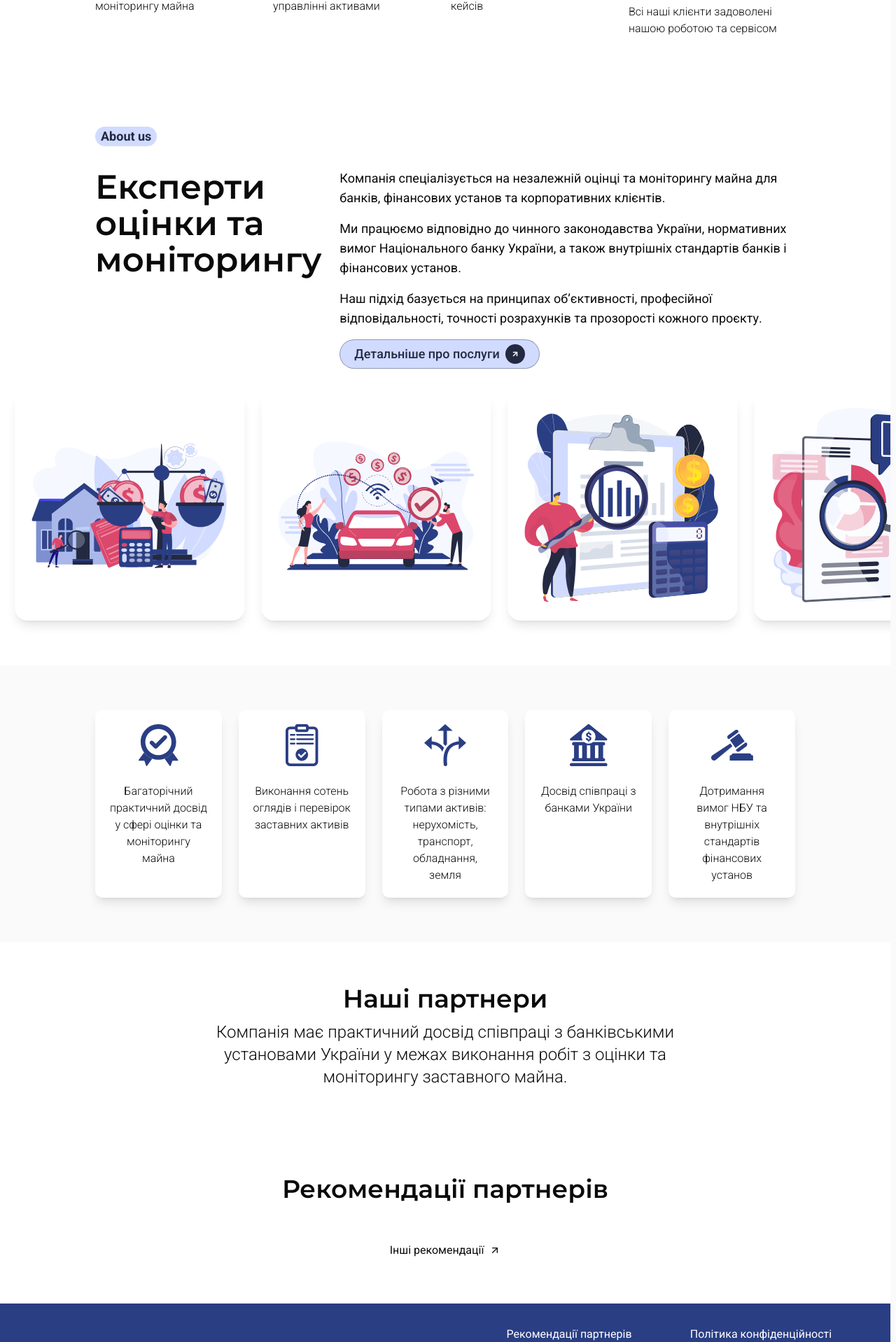
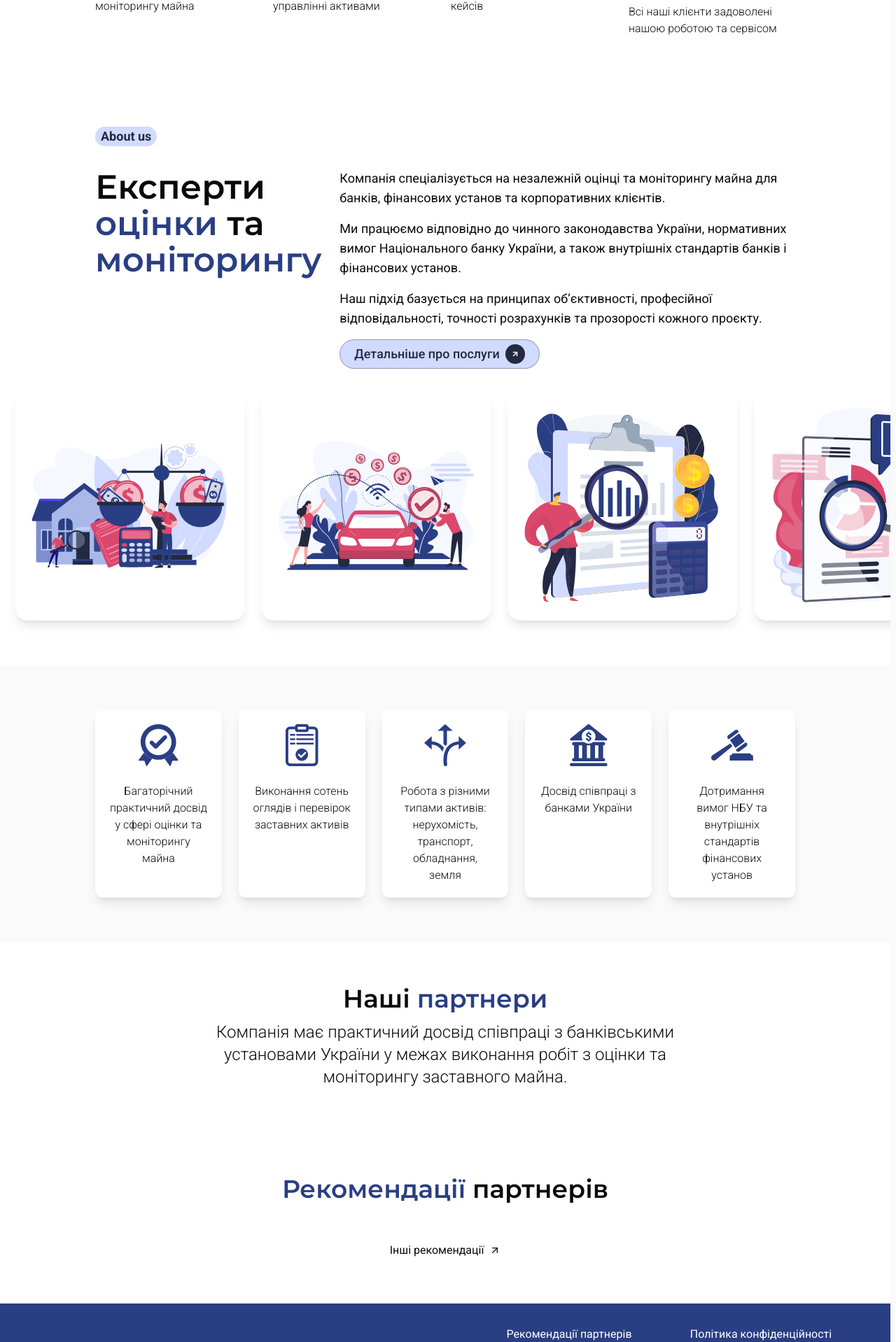
Before and after one commit to PKirill-106/taes-webApp, a Next.js app in the folder frontend/: page /about in a window 1280 px wide. Shown: the part 267-2185 px from the top of the page at 70% size. Built offline with nearby package versions, Linux system fonts and the light colour scheme; no server answers.

Commit message:
style: make text rich for highlighting

```diff
--- a/frontend/messages/en.json
+++ b/frontend/messages/en.json
@@ -30,7 +30,7 @@
 			}
 		],
 		"AboutUs": {
-			"title": "Experts in Valuation and Monitoring",
+			"title": "Experts in <primary>Valuation</primary> and <primary>Monitoring</primary>",
 			"description": "The company specializes in independent property valuation and monitoring for banks, financial institutions, and corporate clients. We operate in full compliance with the current legislation of Ukraine, the regulatory requirements of the National Bank of Ukraine, as well as the internal standards of banks and financial institutions. Our approach is built on the principles of objectivity, professional responsibility, precise calculations, and transparency in every project",
 			"buttonText": "Learn more"
 		},
@@ -57,11 +57,11 @@
 			}
 		],
 		"Partners": {
-			"title": "Our Partners",
+			"title": "Our <primary>Partners</primary>",
 			"text": "The company has extensive practical experience collaborating with Ukrainian banking institutions in property valuation and collateral monitoring."
 		},
 		"Recommendations": {
-			"title": "Partner recommendations",
+			"title": "Partner <primary>recommendations</primary>",
 			"buttonText": "Recommendation letter",
 			"linkText": "Other recommendations"
 		}
--- a/frontend/messages/uk.json
+++ b/frontend/messages/uk.json
@@ -33,7 +33,7 @@
 			}
 		],
 		"AboutUs": {
-			"title": "Експерти оцінки та моніторингу",
+			"title": "Експерти <primary>оцінки</primary> та <primary>моніторингу</primary>",
 			"description": "Компанія спеціалізується на незалежній оцінці та моніторингу майна для банків, фінансових установ та корпоративних клієнтів. Ми працюємо відповідно до чинного законодавства України, нормативних вимог Національного банку України, а також внутрішніх стандартів банків і фінансових установ. Наш підхід базується на принципах об’єктивності, професійної відповідальності, точності розрахунків та прозорості кожного проєкту",
 			"buttonText": "Детальніше про послуги"
 		},
@@ -60,11 +60,11 @@
 			}
 		],
 		"Partners": {
-			"title": "Наші партнери",
+			"title": "Наші <primary>партнери</primary>",
 			"text": "Компанія має практичний досвід співпраці з банківськими установами України у межах виконання робіт з оцінки та моніторингу заставного майна."
 		},
 		"Recommendations": {
-			"title": "Рекомендації партнерів",
+			"title": "<primary>Рекомендації</primary> партнерів",
 			"buttonText": "Рекомендаційний лист",
 			"linkText": "Інші рекомендації"
 		}
--- a/frontend/src/components/main-page/MainPartners.tsx
+++ b/frontend/src/components/main-page/MainPartners.tsx
@@ -11,7 +11,11 @@ export default function MainPartners() {
 			className='flex flex-col items-center gap-6'
 		>
 			<div className='flex flex-col items-center gap-4'>
-				<h3 className='text-center'>{t('title')}</h3>
+				<h3 className='text-center'>
+					{t.rich('title', {
+						primary: chunks => <span className='text-primary'>{chunks}</span>,
+					})}
+				</h3>
 				<p className='lead-p text-center max-w-170'>{t('text')}</p>
 			</div>
 			<Partners />
--- a/frontend/src/components/main-page/Recommendation.tsx
+++ b/frontend/src/components/main-page/Recommendation.tsx
@@ -12,7 +12,11 @@ export default function Recommendation() {
 			layoutStyle='bg-white'
 			className='flex flex-col items-center gap-15'
 		>
-			<h3>{t('title')}</h3>
+			<h3>
+				{t.rich('title', {
+					primary: chunks => <span className='text-primary'>{chunks}</span>,
+				})}
+			</h3>
 			<div className='space-y-3 md:space-y-6'>
 				<RecommendationItem />
 				<Link
--- a/frontend/src/components/main-page/about-us/AboutUs.tsx
+++ b/frontend/src/components/main-page/about-us/AboutUs.tsx
@@ -18,7 +18,11 @@ export default function AboutUs() {
 				About us
 			</p>
 			<div className='flex flex-col md:flex-row gap-6'>
-				<h2 className='flex-1 md:h-fit md:sticky md:top-0'>{t('title')}</h2>
+				<h2 className='flex-1 md:h-fit md:sticky md:top-0'>
+					{t.rich('title', {
+						primary: chunks => <span className='text-primary'>{chunks}</span>,
+					})}
+				</h2>
 				<div className='flex-2 space-y-6 md:space-y-4'>
 					<div className='space-y-3 md:space-y-4'>
 						{description.map(sentence => (
```
